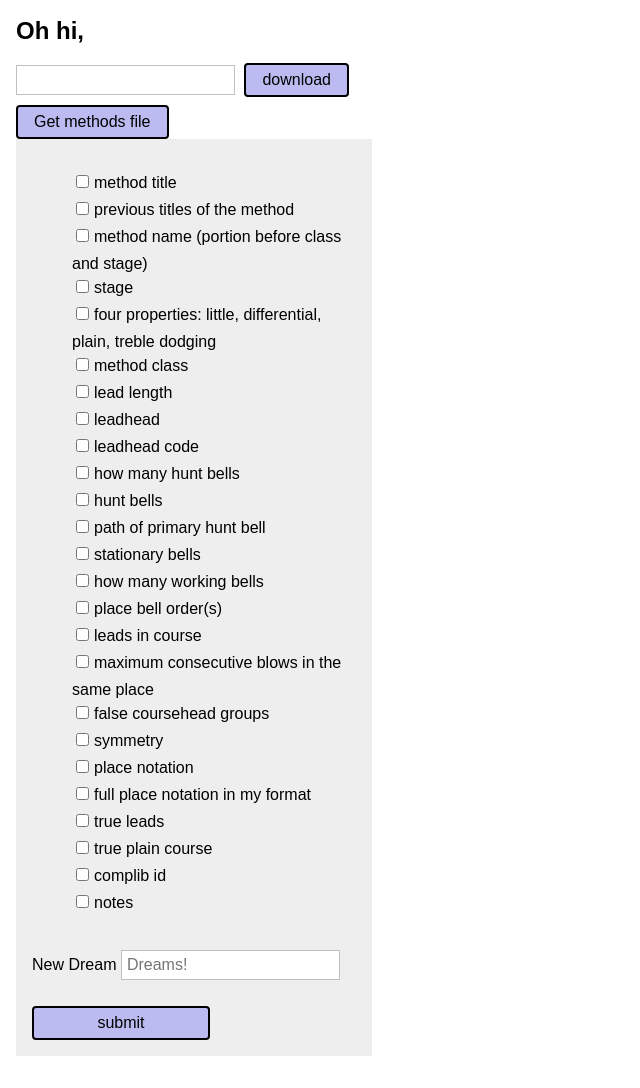
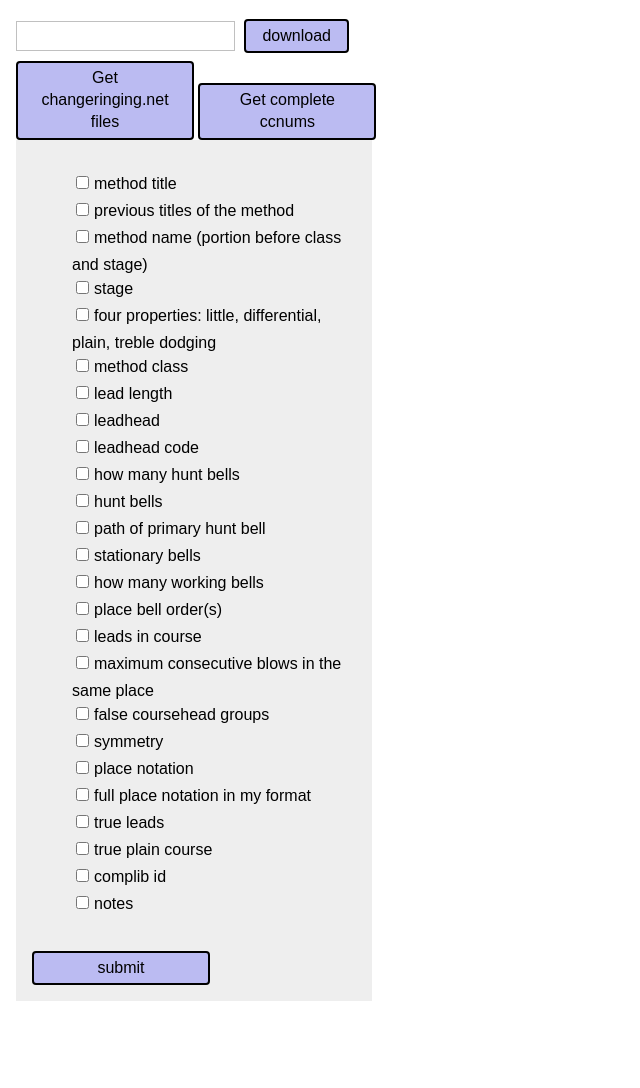
Before and after one commit to orchestrali/productive-appalachiosaurus, a website: page views/index.html in a window 1280 px wide. Shown: the part 70-1158 px from the top of the page, without its empty margins (0-640 px from the left). After the commit the page ends 1103 px from the top, so only its background shows below. Drawn offline with nearby package versions, Linux system fonts and the light colour scheme.

Commit message:
add new button

```diff
--- a/views/index.html
+++ b/views/index.html
@@ -22,7 +22,7 @@
     </header>
 
     <main>
-      <h2>Oh hi,</h2>
+
 
       <div id="download">
         <input type="text" id="secret" />
@@ -30,7 +30,8 @@
       </div>
 
       <div id="container">
-        <button type="button" id="getmethods">Get methods file</button>
+        <button type="button" id="getmethods">Get changeringing.net files</button>
+        <button type="button" id="getccnums">Get complete ccnums</button>
       </div>
 
       <form>
@@ -111,10 +112,7 @@
             <input type="checkbox" name="notes" />notes
           </label></li>
         </ul>
-        <label>
-          New Dream
-          <input name="dream" type="text" maxlength="100" required placeholder="Dreams!">
-        </label>
+
         <button type="submit" id="submit">submit</button>
       </form>
 
```
